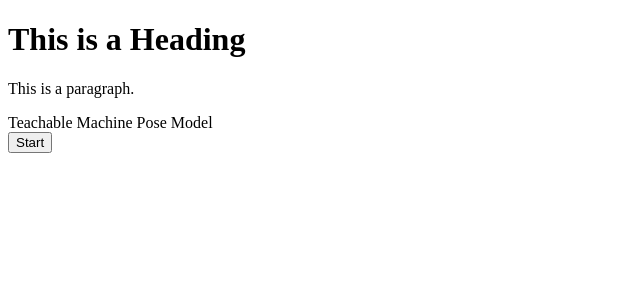
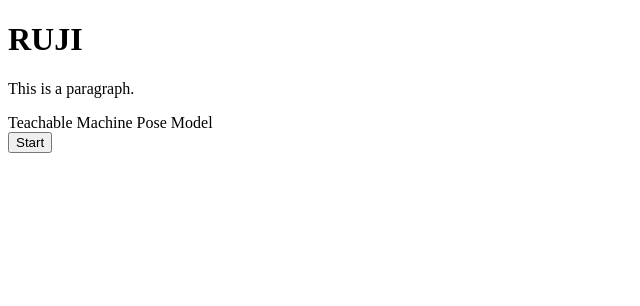
Before and after one commit to aumrujira/pose, a plain HTML site: page index.html in a window 1280 px wide. Shown: the whole page, without its empty margins (0-640 px from the left). Drawn offline with Linux system fonts and the light colour scheme.

Commit message:
Update index.html

```diff
--- a/index.html
+++ b/index.html
@@ -5,7 +5,7 @@
 </head>
 <body>
 
-<h1>This is a Heading</h1>
+<h1>RUJI</h1>
 <p>This is a paragraph.</p>
 
   <div>Teachable Machine Pose Model</div>
```
